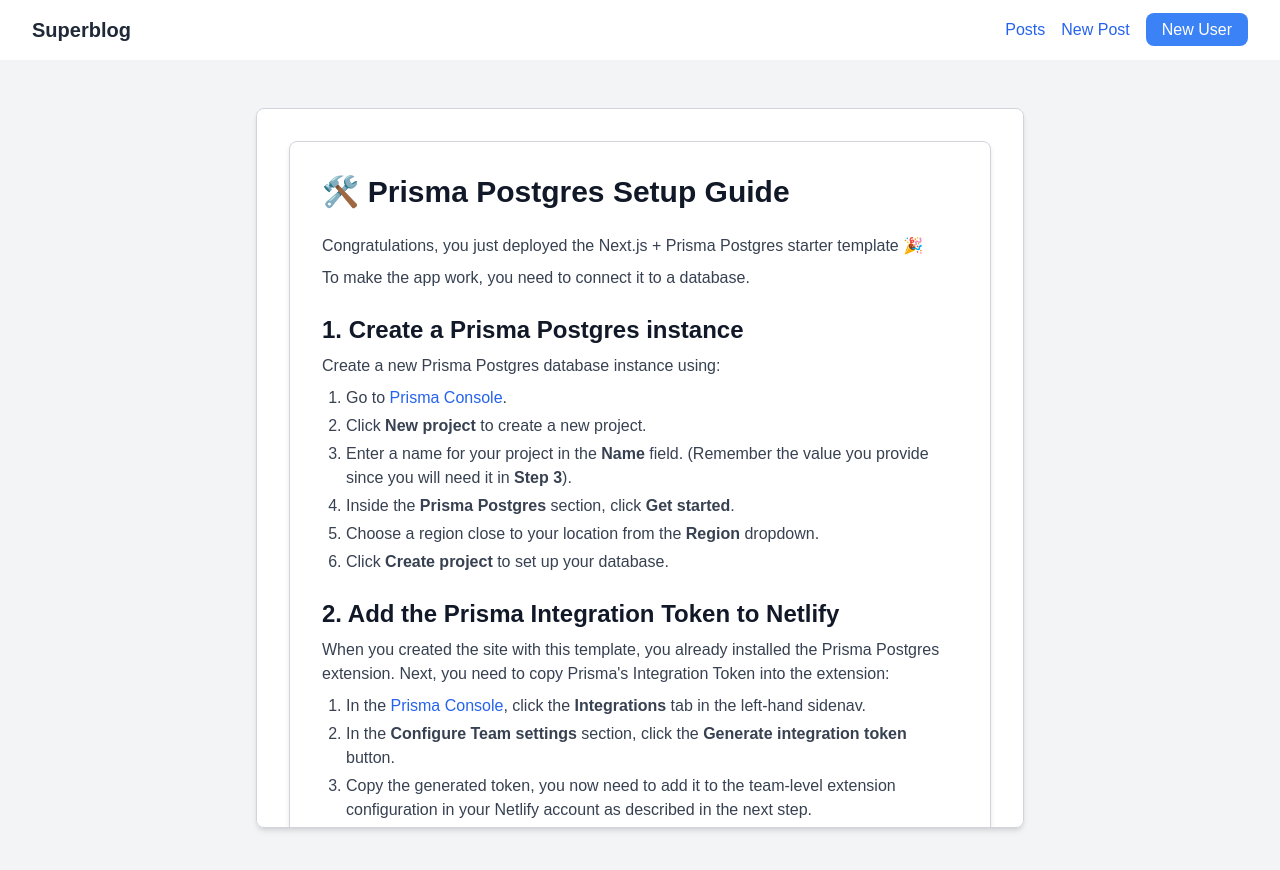
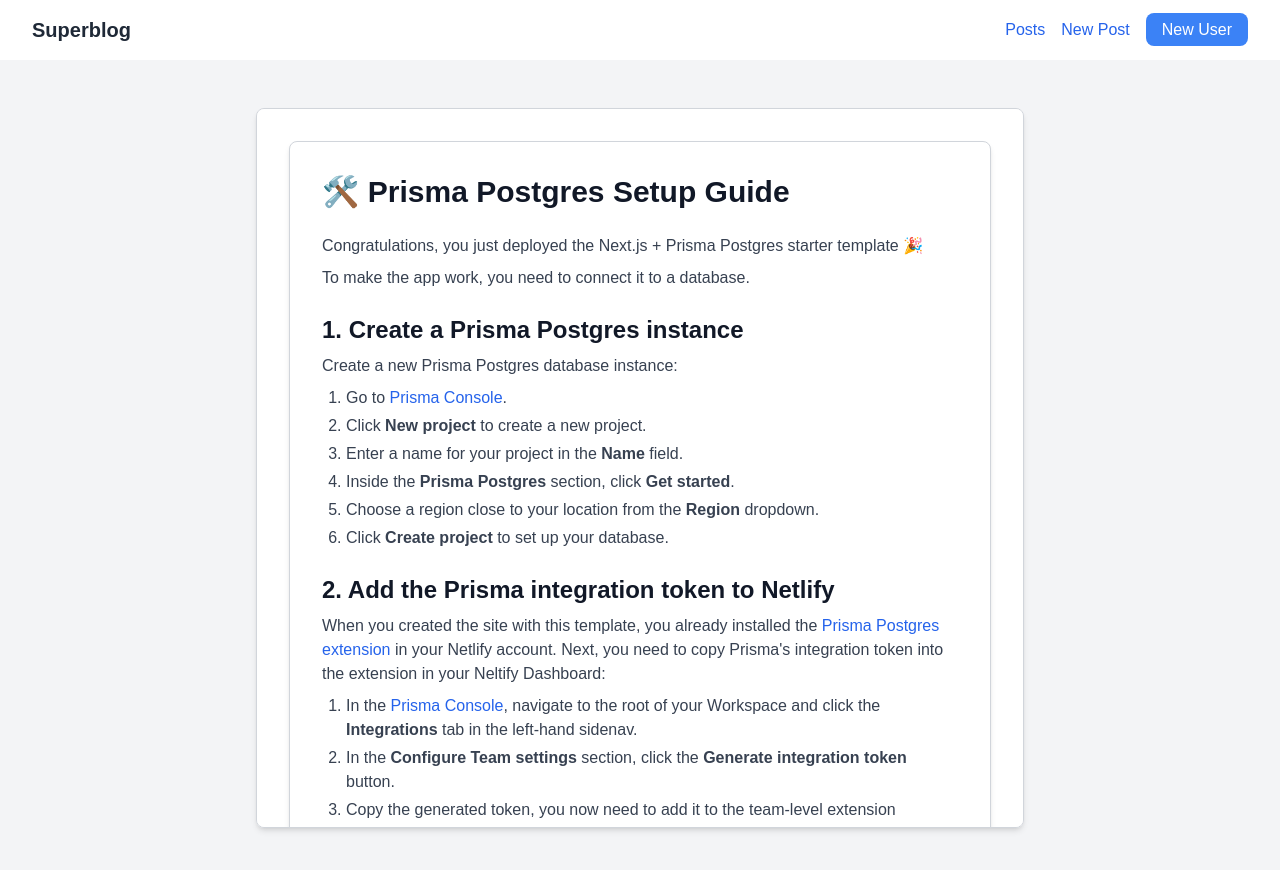
Before and after one commit to xunfenghua/plain-nextjs-netlify-demo, a Next.js app: page /setup in a window 1280 px wide. Shown: the top 870 px of the page. Built offline with nearby package versions, Linux system fonts and the light colour scheme.

Commit message:
polish setup page

```diff
--- a/app/setup/page.tsx
+++ b/app/setup/page.tsx
@@ -14,7 +14,7 @@
           {/* Step 1 */}
           <div className="mt-6">
             <h2 className="text-2xl font-semibold text-gray-900">1. Create a Prisma Postgres instance</h2>
-            <p className="text-gray-700 mt-2">Create a new Prisma Postgres database instance using:</p>
+            <p className="text-gray-700 mt-2">Create a new Prisma Postgres database instance:</p>
             <ol className="list-decimal pl-6 mt-2 space-y-1 text-gray-700">
               <li>
                 Go to{" "}
@@ -27,8 +27,7 @@
                 Click <strong>New project</strong> to create a new project.
               </li>
               <li>
-                Enter a name for your project in the <strong>Name</strong> field. (Remember the value you provide since
-                you will need it in <strong>Step 3</strong>).
+                Enter a name for your project in the <strong>Name</strong> field.
               </li>
               <li>
                 Inside the <strong>Prisma Postgres</strong> section, click <strong>Get started</strong>.
@@ -44,13 +43,17 @@
 
           {/* Step 2 */}
           <div className="mt-6">
-            <h2 className="text-2xl font-semibold text-gray-900">2. Add the Prisma Integration Token to Netlify</h2>
+            <h2 className="text-2xl font-semibold text-gray-900">2. Add the Prisma integration token to Netlify</h2>
             <p className="text-gray-700 mt-2">
               When you created the site with this template, you already installed the{" "}
-              <a href="" target="_blank">
+              <a
+                href="https://app.netlify.com/extensions/prisma-postgres"
+                className="text-blue-600 hover:underline"
+                target="_blank"
+              >
                 Prisma Postgres extension
-              </a>
-              . Next, you need to copy Prisma&apos;s Integration Token into the extension:
+              </a>{" "}
+              in your Netlify account. Next, you need to copy Prisma&apos;s integration token into the extension in your Neltify Dashboard:
             </p>
             <ol className="list-decimal pl-6 mt-2 space-y-1 text-gray-700">
               <li>
@@ -58,7 +61,7 @@
                 <a href="https://console.prisma.io" className="text-blue-600 hover:underline" target="_blank">
                   Prisma Console
                 </a>
-                , click the <strong>Integrations</strong> tab in the left-hand sidenav.
+                , navigate to the root of your Workspace and click the <strong>Integrations</strong> tab in the left-hand sidenav.
               </li>
               <li>
                 In the <strong>Configure Team settings</strong> section, click the{" "}
@@ -109,48 +112,6 @@
 
           {/* Step 4 */}
           <div className="mt-6">
-            <h2 className="text-2xl font-semibold text-gray-900">4. Migrate and seed the database</h2>
-            <p className="text-gray-700 mt-2">
-              In this section, you need to migrate the database by running a Prisma CLI command. This is best done from
-              your local machine.
-            </p>
-            <p className="text-gray-700 mt-2">
-              First, clone the Git repo that Netlify created in your account, navigate into it and install dependencies
-              (do not forget to replace the <code>USERNAME</code> placeholder with your actual username, and potentially
-              adjust the name of the repo if you gave it a different name):
-            </p>
-            <pre className="mt-4 p-4 bg-gray-900 text-white text-sm rounded-lg overflow-auto">
-              git clone git@github.com:USERNAME/nextjs-prisma-postgres-starter.git
-              <br />
-              cd nextjs-prisma-postgres-starter
-              <br />
-              npm install
-            </pre>
-            <p className="text-gray-700 mt-2">
-              Create a <code>.env</code> file and add the <code>DATABASE_URL</code> environment variable to it (you can
-              find the value for that in the project you created in <strong>Step 1</strong> in the{" "}
-              <a href="https://console.prisma.io" className="text-blue-600 hover:underline" target="_blank">
-                Prisma Console
-              </a>
-              ):
-            </p>
-            <pre className="mt-4 p-4 bg-gray-900 text-white text-sm rounded-lg overflow-auto">
-              # .env <br></br>
-              DATABASE_URL=&quot;prisma+postgres://accelerate.prisma-data.net/?api_key=ey...&quot;
-            </pre>
-            <p className="text-gray-700 mt-2">
-              You can now migrate your database and apply the schema defined in <code>prisma/schema.prisma</code> with
-              this command:
-            </p>
-            <pre className="mt-4 p-4 bg-gray-900 text-white text-sm rounded-lg overflow-auto">
-              npx prisma migrate dev --name init
-            </pre>
-            <p className="text-gray-700 mt-2">Finally, run this command to seed the database with some sample data:</p>
-            <pre className="mt-4 p-4 bg-gray-900 text-white text-sm rounded-lg overflow-auto">npx prisma db seed</pre>
-          </div>
-
-          {/* Step 5 */}
-          <div className="mt-6">
             <h2 className="text-2xl font-semibold text-gray-900">5. Re-deploy the site in Netlify</h2>
             <p className="text-gray-700 mt-2">
               Your site is now fully configured to load data from the Prisma Postgres database you just created, the
@@ -172,7 +133,7 @@
             </ol>
             <p className="text-gray-700 mt-2">
               {" "}
-              Once the deployment is ready, you can click on <strong>Open production deploy</strong> and use the app 🎉
+              Once the deployment is ready, you can click on <strong>Open production deploy</strong> and use the app by creating users and posts via the UI 🎉
             </p>
           </div>
         </div>
```
Also changed, not shown: 1 other file (tests, documents, lock files or other folders).
